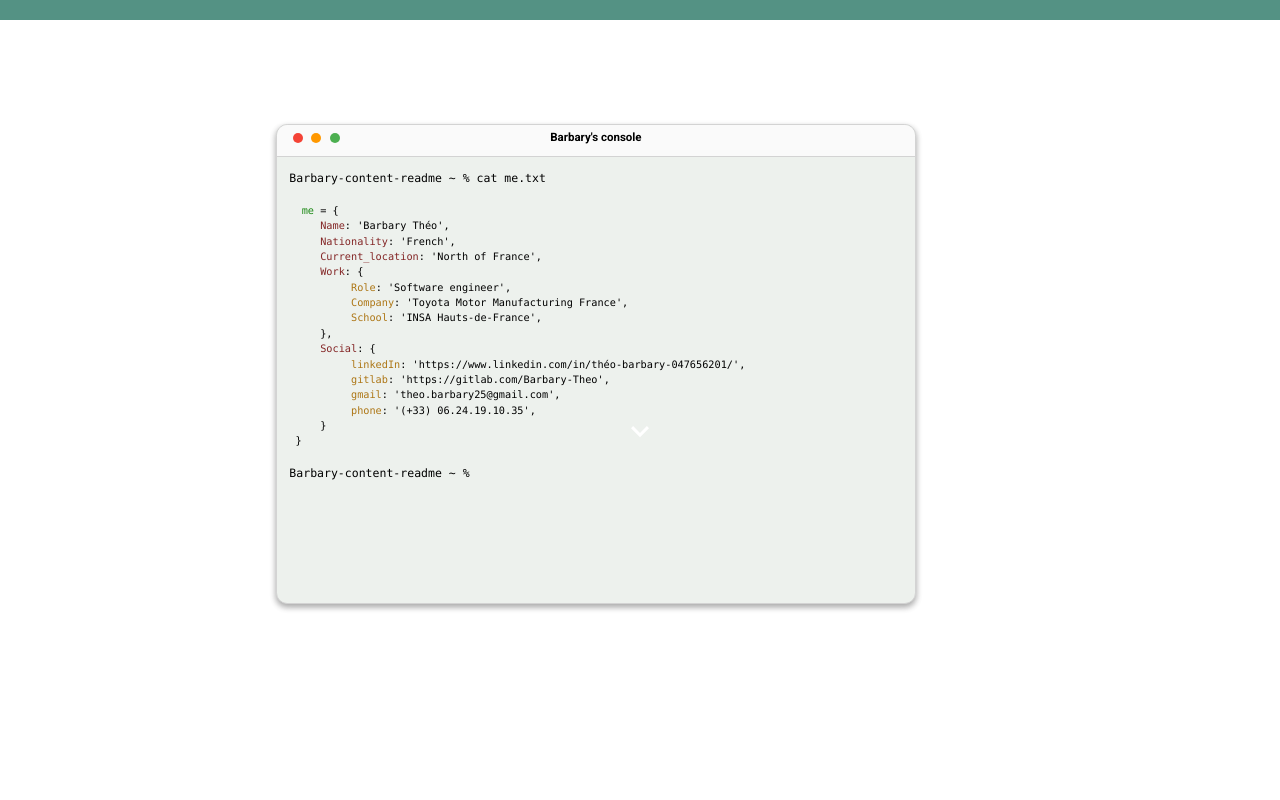
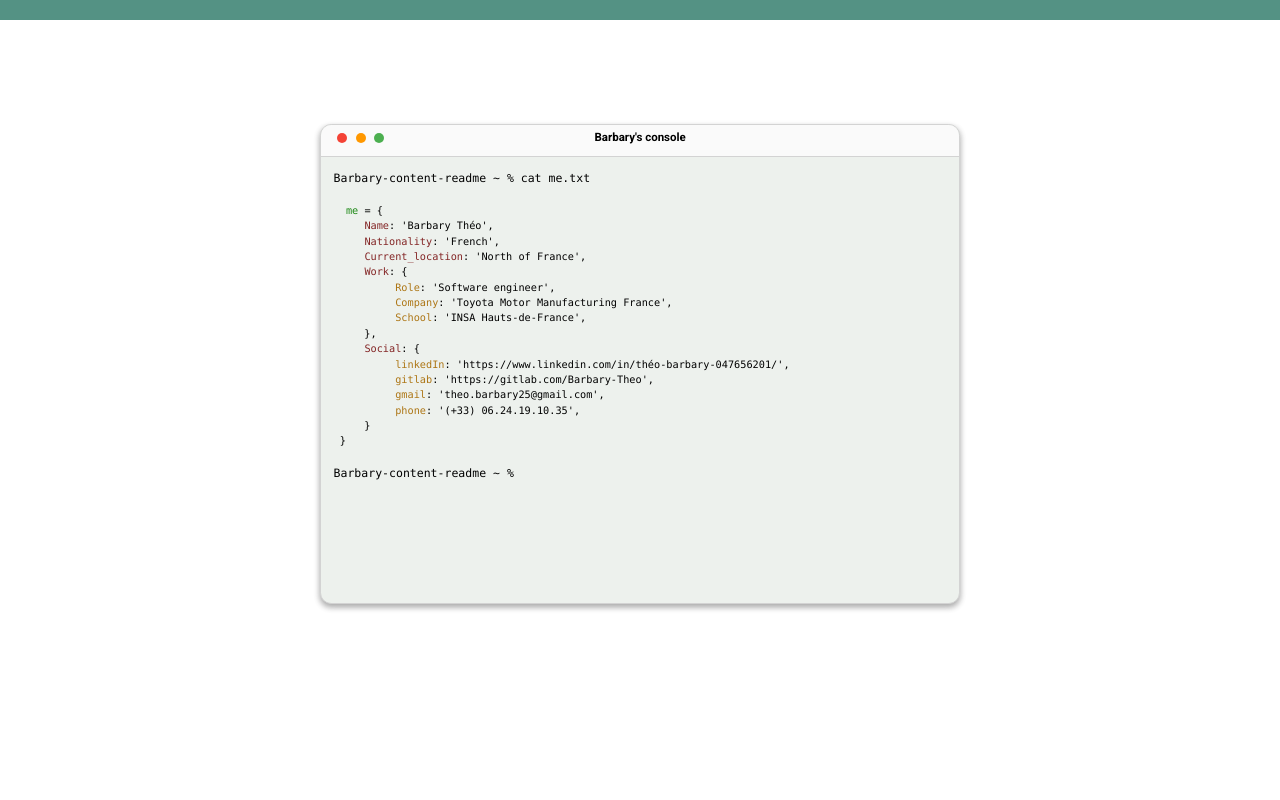
Before and after one commit to Barbary-Theo/Perso-hi-mate, a Vue app: page / in a window 1280 px wide. Shown: the part 780-1580 px from the top of the page. Built offline with nearby package versions, Linux system fonts and the light colour scheme.

Commit message:
(automatic commit by a script) prepare div for futur text

```diff
--- a/src/components/HiMate.vue
+++ b/src/components/HiMate.vue
@@ -39,6 +39,27 @@
           </div>
         </div>
       </div>
+
+      <div id="presentation" class="presentation">
+
+      </div>
+
+      <div id="experiences" class="experiences">
+
+      </div>
+
+      <div id="skills" class="skills">
+
+      </div>
+
+      <div id="projects" class="projects">
+
+      </div>
+
+      <div id="footer" class="footer">
+
+      </div>
+
 
     </div>
 
@@ -202,11 +223,9 @@ export default {
 
 .folio-side {
   background-color: white;
-  height: 100vh;
-}
-
-.console-container {
-
+  height: 100%;
+  margin-bottom: 0 !important;
+  position: relative;
 }
 
 .console {
@@ -294,4 +313,27 @@ export default {
   text-decoration: none;
 }
 
+.footer {
+  width: 100%;
+  height: 20vh;
+  margin-bottom: 0 !important;
+  background-color: #0748ff1c;
+}
+
+.presentation {
+  height: 20vh;
+}
+
+.experiences {
+  height: 20vh;
+}
+
+.skills {
+  height: 20vh;
+}
+
+.projects {
+  height: 20vh;
+}
+
 </style>
```
